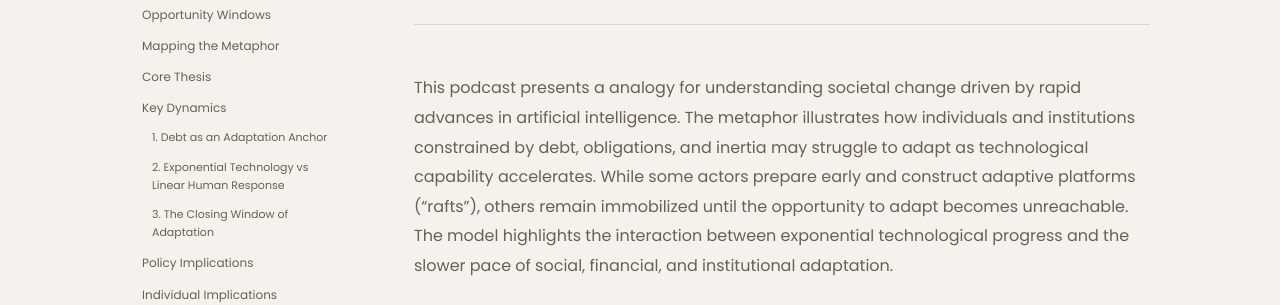
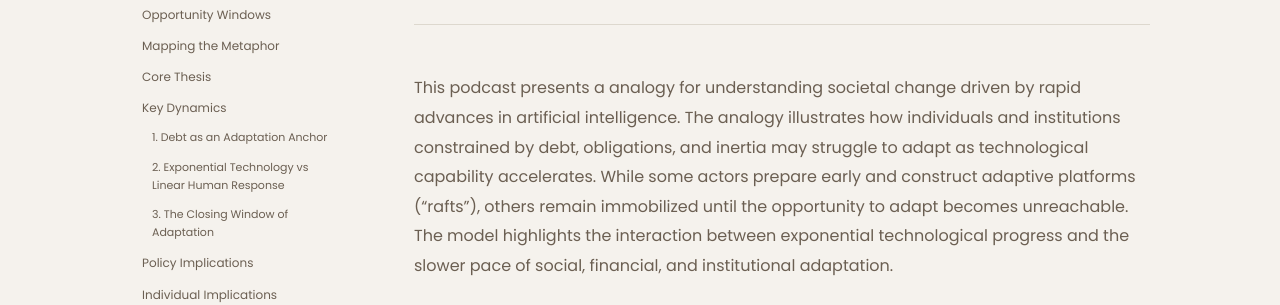
Before and after one commit to selfdriven-foundation/selfdriven-ai, a Jekyll site: the page built from docs/pages/research-the-rising-tank.md, in a window 1280 px wide and 900 px high. Shown: the part 369-674 px from the top of the window. Built offline with Jekyll 4.4.1, drawn with Linux system fonts in a browser that asks for light colours.

Commit message:
Update research-the-rising-tank.md

```diff
--- a/docs/pages/research-the-rising-tank.md
+++ b/docs/pages/research-the-rising-tank.md
@@ -3,6 +3,7 @@
 title: The Rising Tank - Research - selfdrivenAI
 subtitle: "Can inorganic intelligence do useful work?"
 tags:
+  - analogy
   - metamorphosis
   - societal-transition
   - transformation
@@ -10,7 +11,7 @@
   - governance
   - future
 summary: >
-    This paper presents a metaphor for understanding societal change driven by rapid advances in artificial intelligence.
+    This paper presents a analogy for understanding societal change driven by rapid advances in artificial intelligence.
 permalink: /research/the-rising-tank
 ---
 
@@ -18,7 +19,7 @@
 
 *Curiousity, Caring & Constructive theme.*
 
-This podcast presents a analogy for understanding societal change driven by rapid advances in artificial intelligence. The metaphor illustrates how individuals and institutions constrained by debt, obligations, and inertia may struggle to adapt as technological capability accelerates. While some actors prepare early and construct adaptive platforms ("rafts"), others remain immobilized until the opportunity to adapt becomes unreachable. The model highlights the interaction between exponential technological progress and the slower pace of social, financial, and institutional adaptation.
+This podcast presents a analogy for understanding societal change driven by rapid advances in artificial intelligence. The analogy illustrates how individuals and institutions constrained by debt, obligations, and inertia may struggle to adapt as technological capability accelerates. While some actors prepare early and construct adaptive platforms ("rafts"), others remain immobilized until the opportunity to adapt becomes unreachable. The model highlights the interaction between exponential technological progress and the slower pace of social, financial, and institutional adaptation.
 
 ## Podcast
 
```
